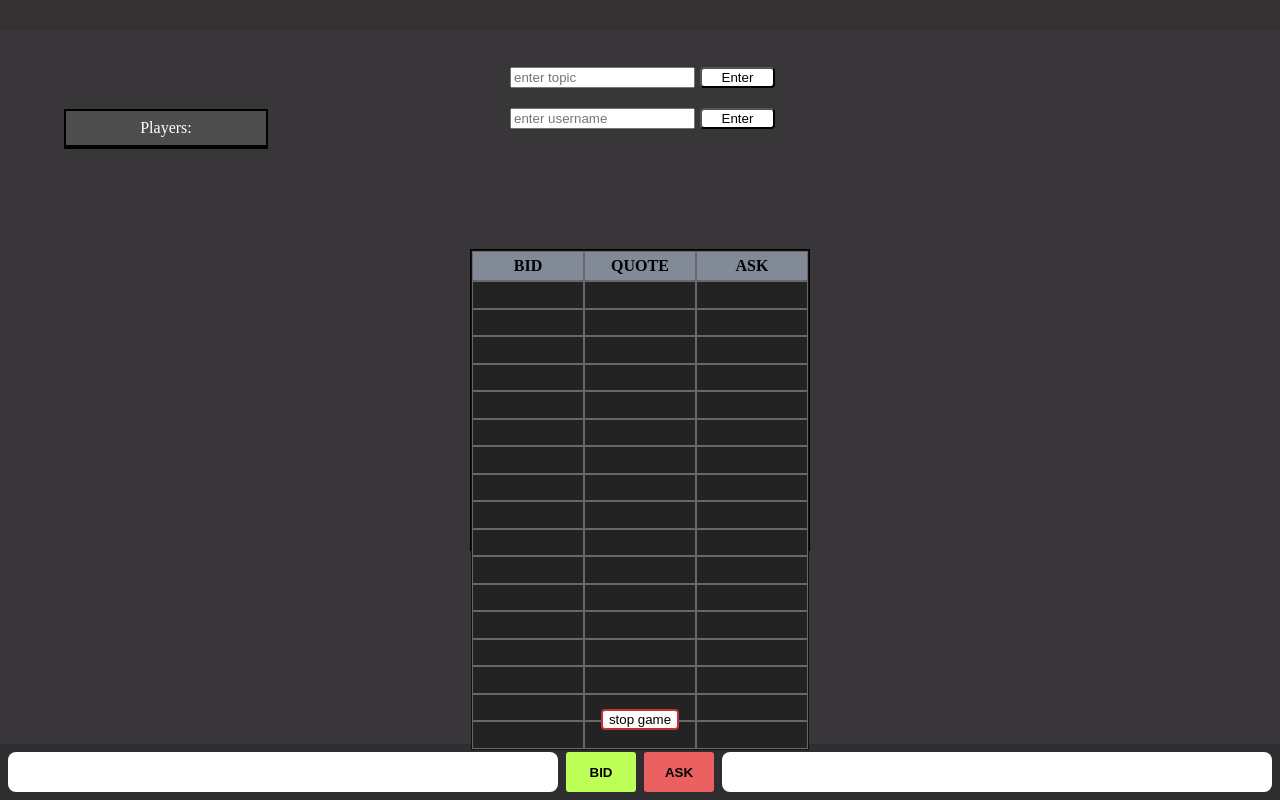
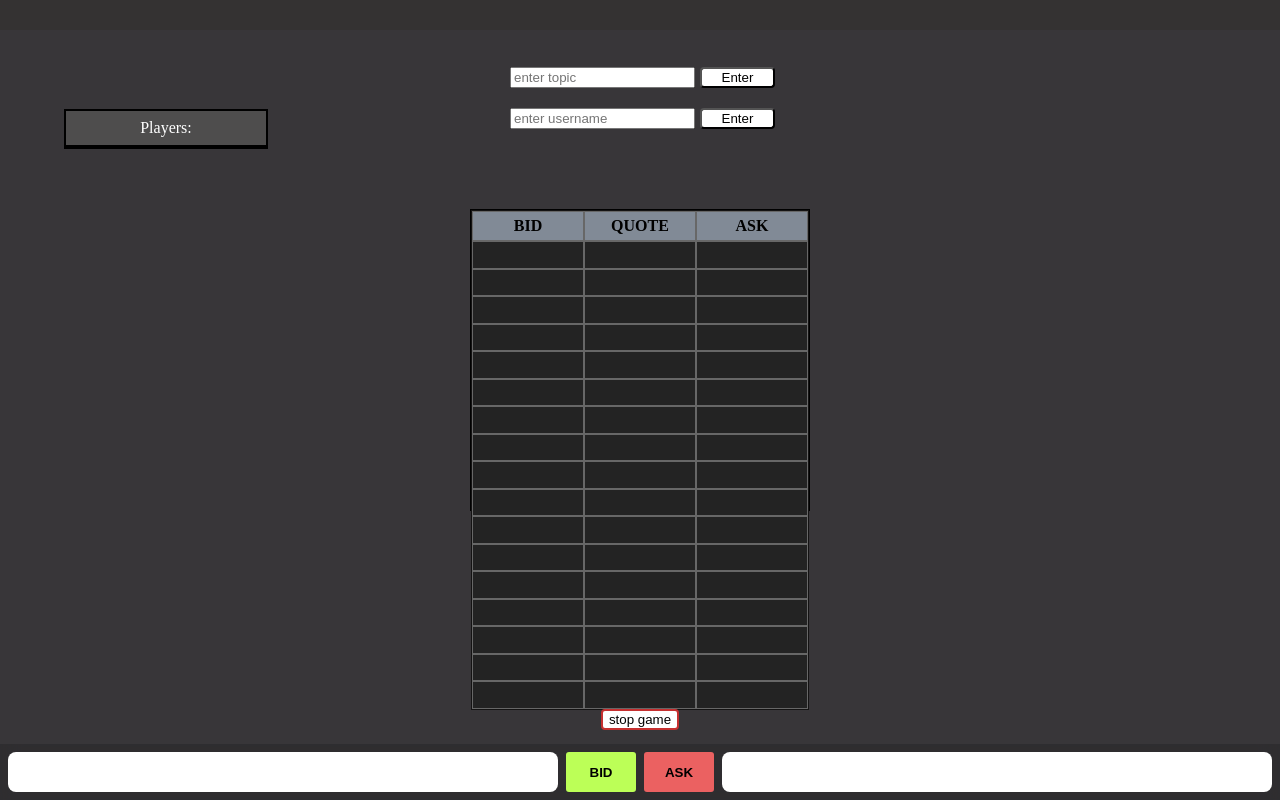
Before and after one commit to ben-patel/ben-patel.github.io, a website: page index.html in a window 1280 px wide. Drawn offline with nearby package versions, Linux system fonts and the light colour scheme; no server answers.

Commit message:
Update index.html

```diff
--- a/index.html
+++ b/index.html
@@ -26,7 +26,7 @@
       #topicButton {position: relative;  left:5px; background-color: white; width:75px; border-radius: 4px; cursor: pointer; }
       #usernameDiv {position:relative; top:20px; text-align : center; font-size: 15px; font-family: system-ui, -apple-system, BlinkMacSystemFont, 'Segoe UI', Roboto, Oxygen, Ubuntu, Cantarell, 'Open Sans', 'Helvetica Neue', sans-serif;}
       #usernameButton {position: relative;  left:5px; background-color: white; width:75px; border-radius: 4px; cursor: pointer; }
-      #tableWrapper { position: fixed; top: 50%; left: 50%; transform: translate(-50%, -50%);
+      #tableWrapper { position: fixed; top: 45%; left: 50%; transform: translate(-50%, -50%);
                       -webkit-transform: translate(-50%, -50%);-moz-transform: translate(-50%, -50%);
                       -o-transform: translate(-50%, -50%);-ms-transform: translate(-50%, -50%);
                       height: 300px; text-align: right; border: 1px solid rgb(0, 0, 0);}
```
